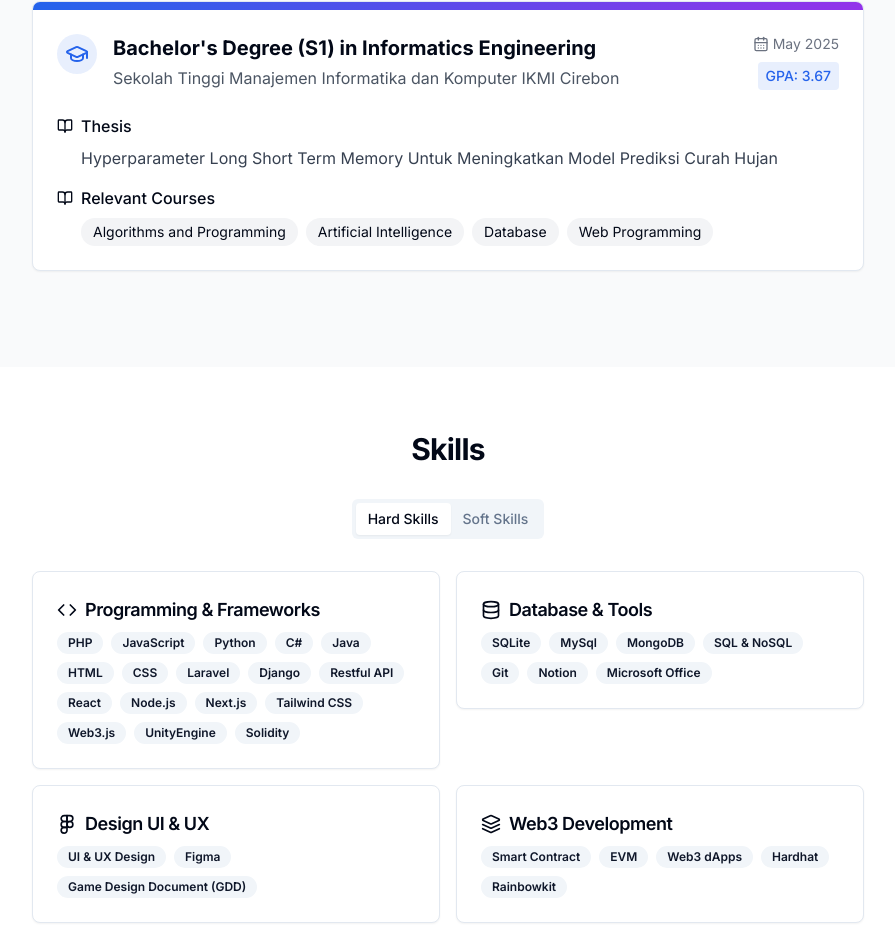
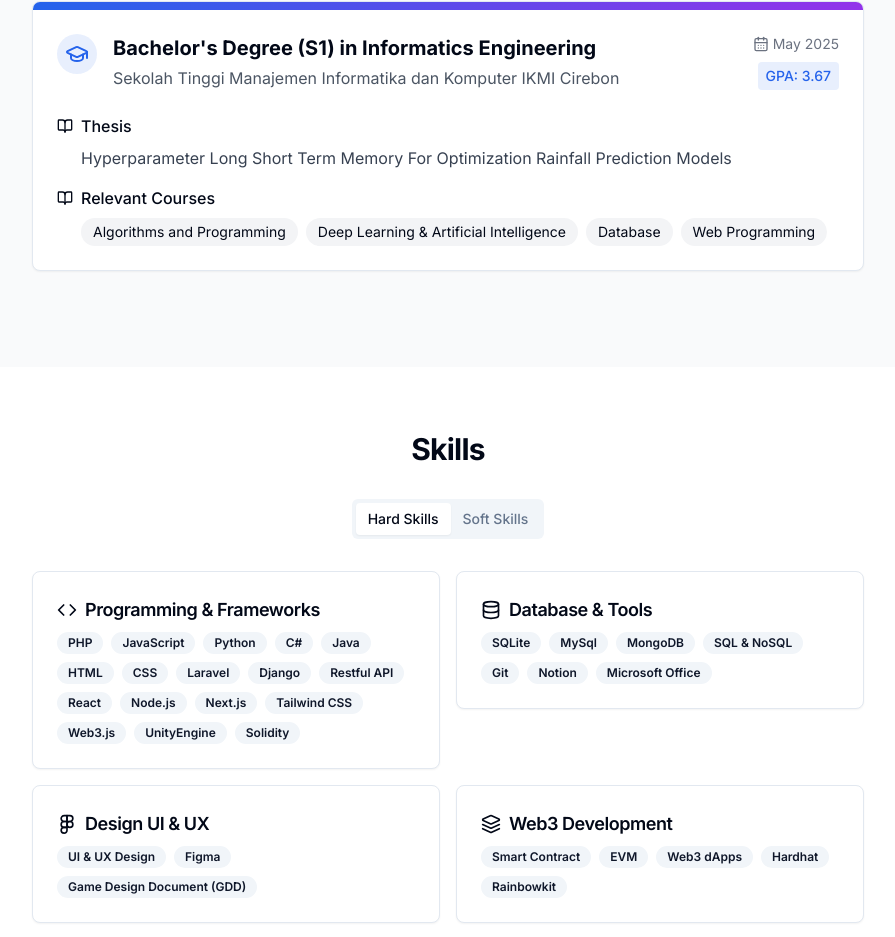
Before and after one commit to 0xilham/profile-0xilham, a Next.js app: page / in a window 1280 px wide. Shown: the part 2437-3374 px from the top of the page, without its empty margins (192-1087 px from the left). Built offline with nearby package versions, Linux system fonts and the light colour scheme.

Commit message:
Feat: update edu

```diff
--- a/components/education.tsx
+++ b/components/education.tsx
@@ -17,8 +17,8 @@ export default function Education() {
     institution: "Sekolah Tinggi Manajemen Informatika dan Komputer IKMI Cirebon",
     graduationDate: "May 2025",
     gpa: "3.67",
-    thesis: "Hyperparameter Long Short Term Memory Untuk Meningkatkan Model Prediksi Curah Hujan",
-    relevantCourses: ["Algorithms and Programming", "Artificial Intelligence", "Database", "Web Programming"],
+    thesis: "Hyperparameter Long Short Term Memory For Optimization Rainfall Prediction Models",
+    relevantCourses: ["Algorithms and Programming", "Deep Learning & Artificial Intelligence", "Database", "Web Programming"],
   }
 
   return (
```
